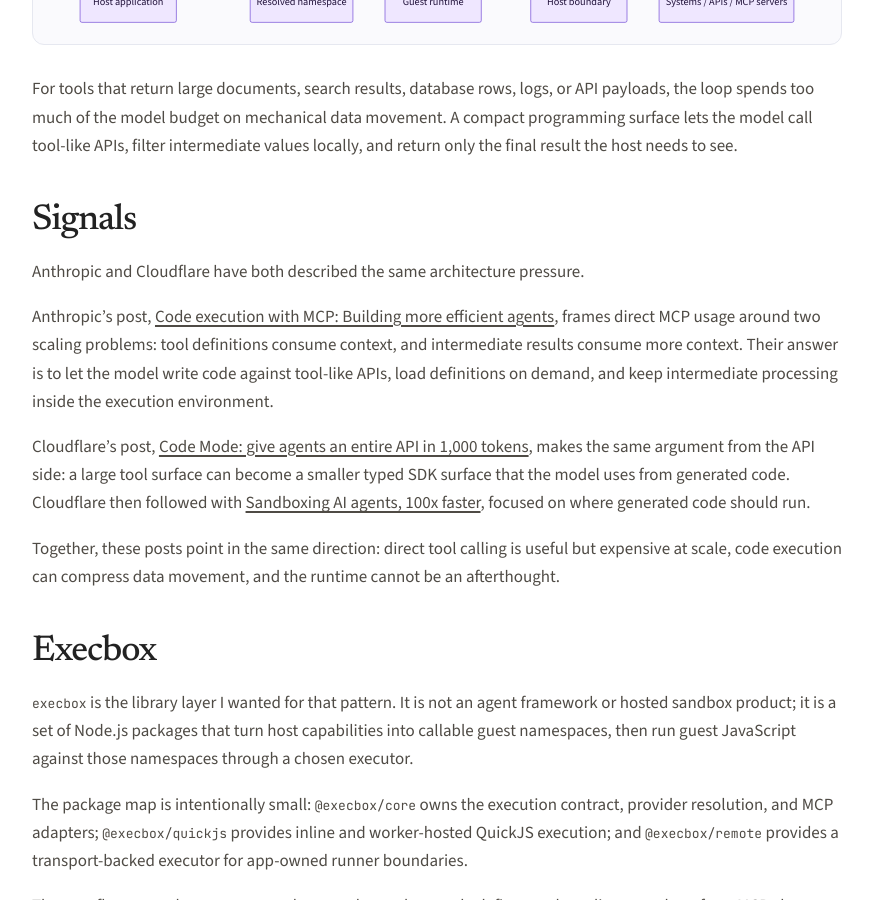
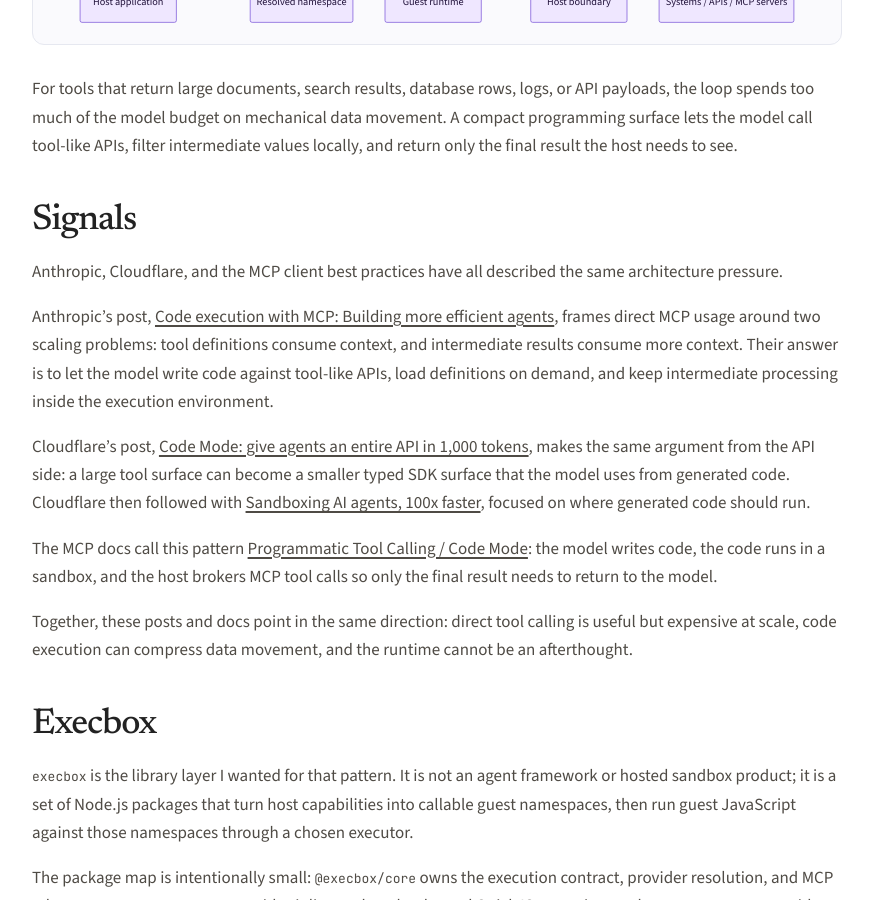
Before and after one commit to aallam/aallam.github.io, a Jekyll site: the page built from _posts/2026-04-12-code-execution-for-mcp.md, in a window 1280 px wide and 900 px high, scrolled down 1719 px. Shown: the whole window, without its empty margins (203-1076 px from the left). Built offline with Jekyll 4.4.1, drawn with Linux system fonts in a browser that asks for light colours.

Commit message:
docs(blog): cite MCP code mode guidance

```diff
--- a/_posts/2026-04-12-code-execution-for-mcp.md
+++ b/_posts/2026-04-12-code-execution-for-mcp.md
@@ -54,13 +54,15 @@
 
 ## Signals
 
-Anthropic and Cloudflare have both described the same architecture pressure.
+Anthropic, Cloudflare, and the MCP client best practices have all described the same architecture pressure.
 
 Anthropic's post, [Code execution with MCP: Building more efficient agents](https://www.anthropic.com/engineering/code-execution-with-mcp), frames direct MCP usage around two scaling problems: tool definitions consume context, and intermediate results consume more context. Their answer is to let the model write code against tool-like APIs, load definitions on demand, and keep intermediate processing inside the execution environment.
 
 Cloudflare's post, [Code Mode: give agents an entire API in 1,000 tokens](https://blog.cloudflare.com/code-mode-mcp/), makes the same argument from the API side: a large tool surface can become a smaller typed SDK surface that the model uses from generated code. Cloudflare then followed with [Sandboxing AI agents, 100x faster](https://blog.cloudflare.com/dynamic-workers/), focused on where generated code should run.
 
-Together, these posts point in the same direction: direct tool calling is useful but expensive at scale, code execution can compress data movement, and the runtime cannot be an afterthought.
+The MCP docs call this pattern [Programmatic Tool Calling / Code Mode][2]: the model writes code, the code runs in a sandbox, and the host brokers MCP tool calls so only the final result needs to return to the model.
+
+Together, these posts and docs point in the same direction: direct tool calling is useful but expensive at scale, code execution can compress data movement, and the runtime cannot be an afterthought.
 
 ## Execbox
 
```
Also changed, not shown: other parts of _posts/2026-04-12-code-execution-for-mcp.md (+1 -0 lines).
